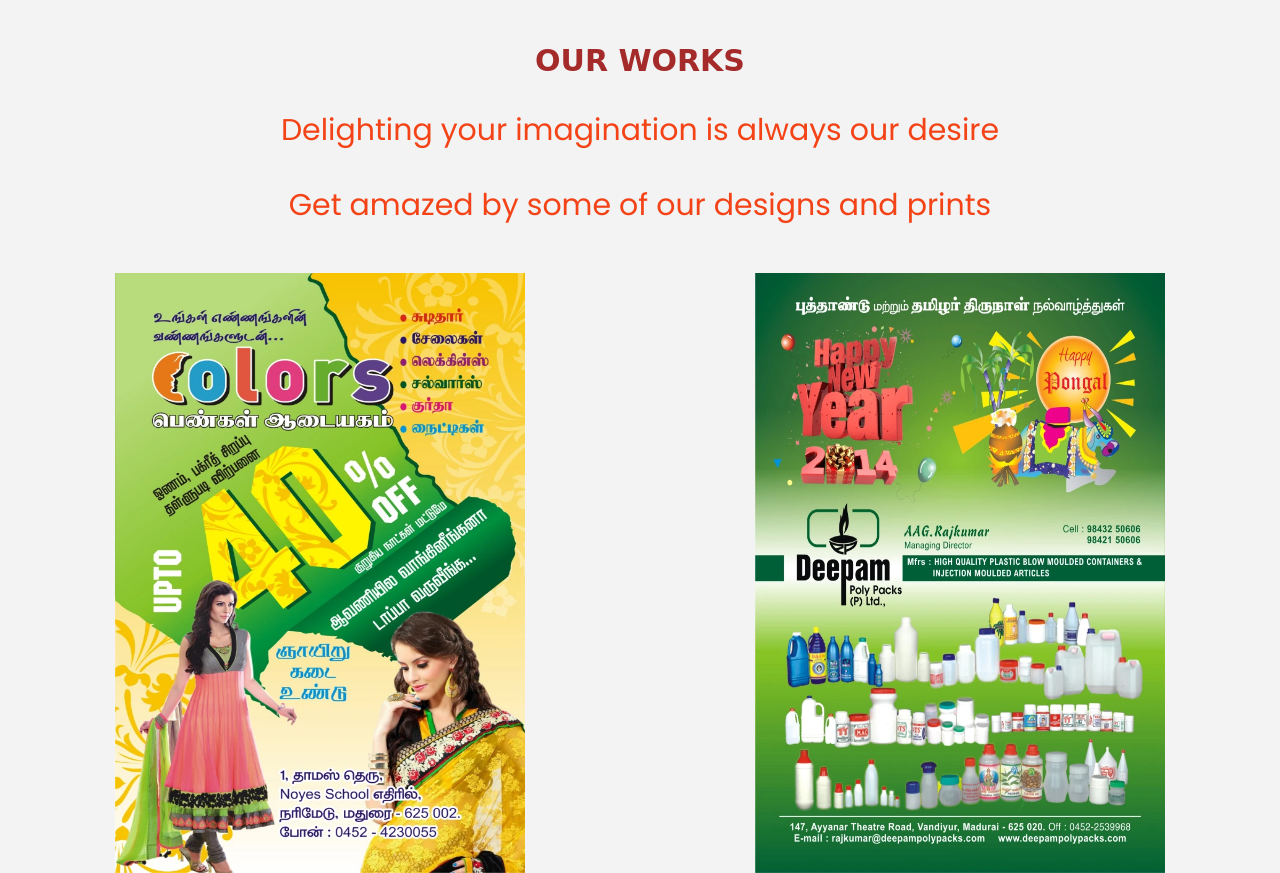
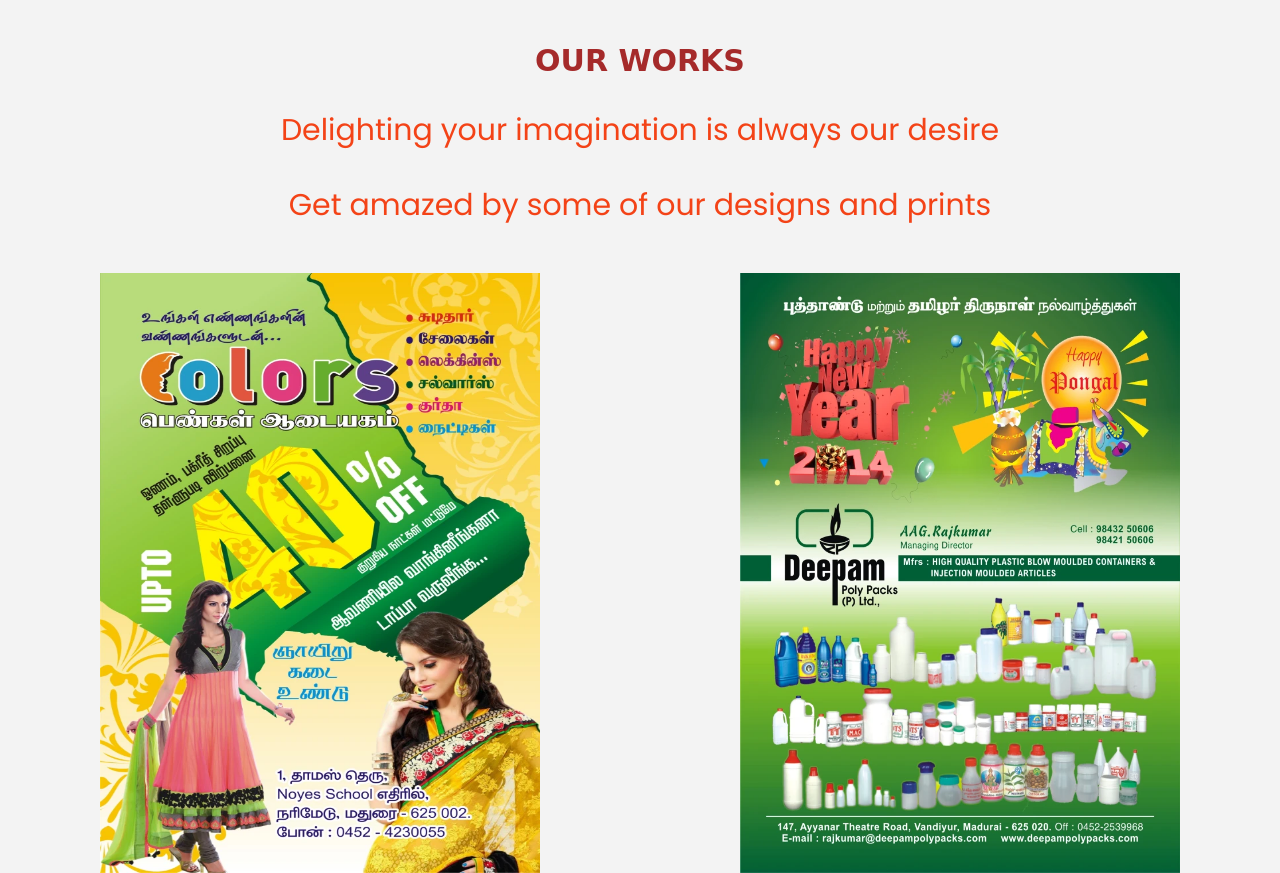
Before and after one commit to kishannk10/Ecommerce, a plain HTML site: page index.html in a window 1280 px wide. Shown: the part 1901-2774 px from the top of the page. Drawn offline with nearby package versions, Linux system fonts and the light colour scheme.

Commit message:
Update style.css

```diff
--- a/style.css
+++ b/style.css
@@ -209,7 +209,7 @@ ul {
 .product7,
 .product8 {
 
-    width: 410px;
+    width: 440px;
     height: 600px;
     margin: 20px;
 
```
